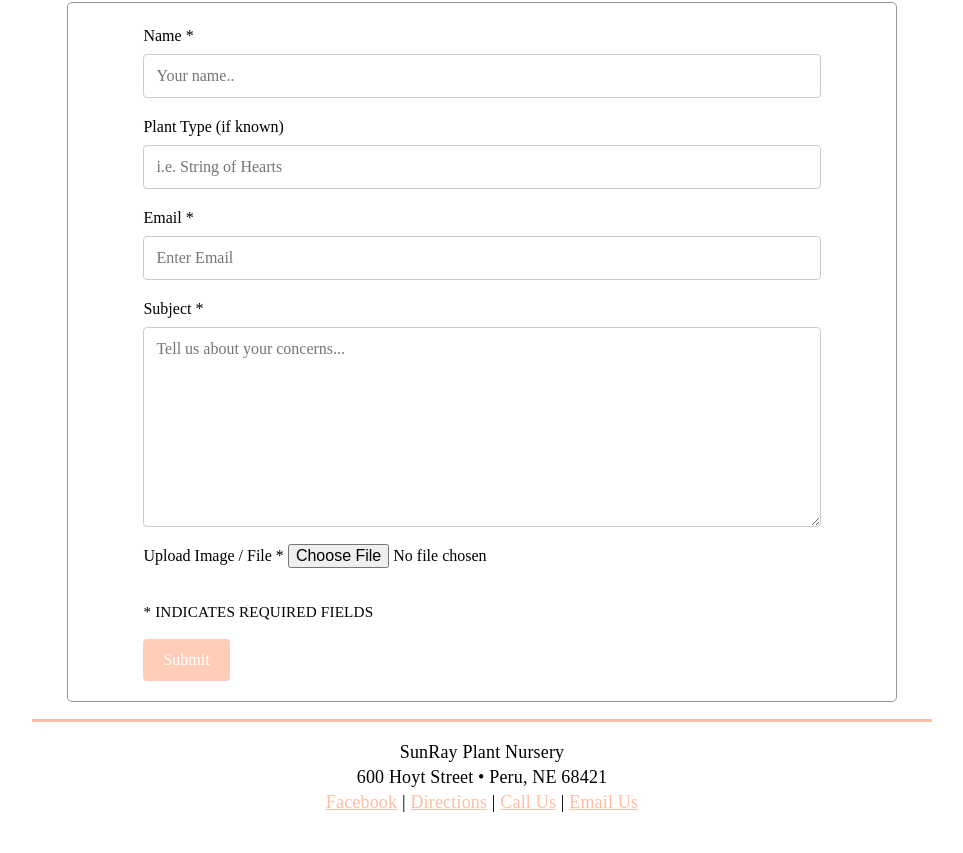
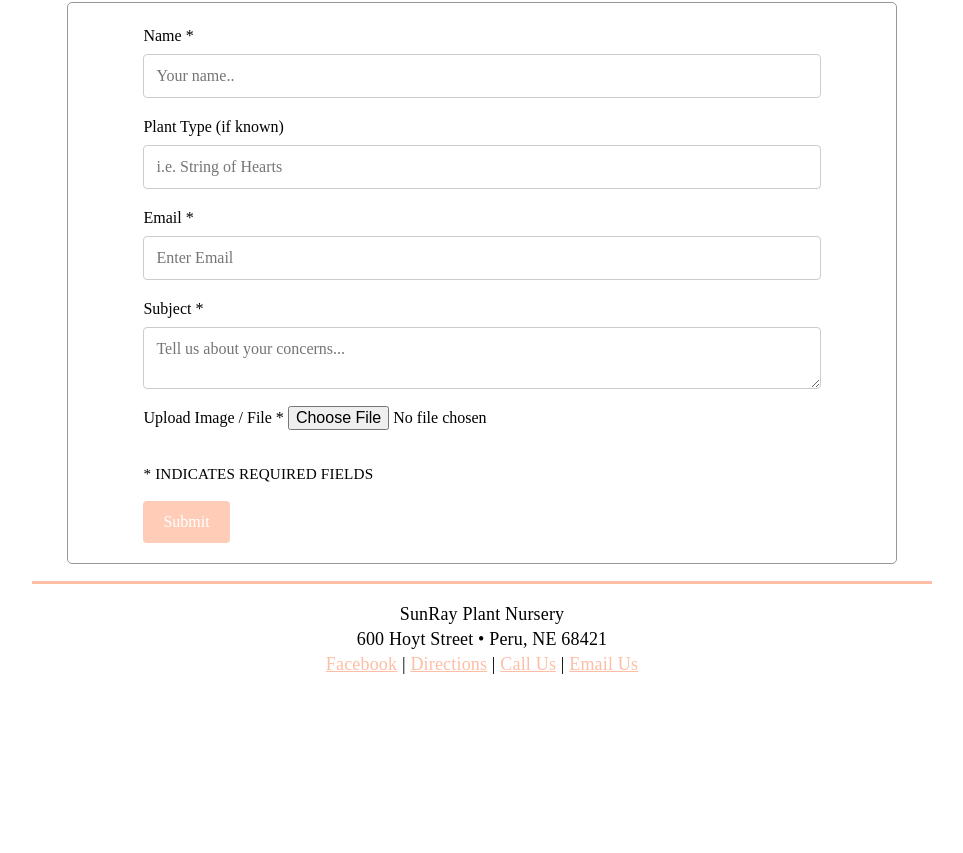
Before and after one commit to rachaelmray/rray.github, a plain HTML site: page care.html in a window 1280 px wide. Shown: the part 787-1640 px from the top of the page, without its empty margins (158-1121 px from the left). After the commit the page ends 1502 px from the top, so only its background shows below. Drawn offline with Linux system fonts and the light colour scheme.

Commit message:
Update care.html

```diff
--- a/care.html
+++ b/care.html
@@ -63,7 +63,7 @@
               <input type="text" placeholder="Enter Email" name="email" required>
 
               <label for="subject">Subject *</label>
-              <textarea id="subject" name="subject" placeholder="Tell us about your concerns..." style="height:200px" required></textarea>
+              <textarea id="subject" name="subject" placeholder="Tell us about your concerns..." class="subject" required></textarea>
 
               <label for="upload">Upload Image / File *</label>
               <input type="file" id="myFile" name="filename" required>
```
